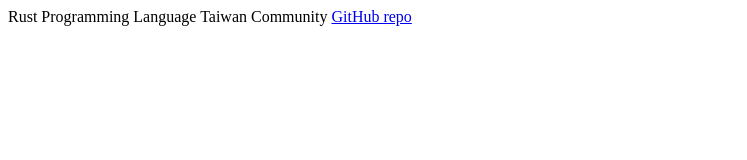
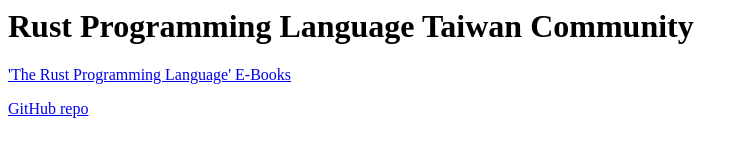
Before and after one commit to taiwan/rust, a plain HTML site: page index.html in a window 1280 px wide. Shown: the whole page, without its empty margins (0-747 px from the left). Drawn offline with Linux system fonts and the light colour scheme.

Commit message:
add E-Books link

```diff
--- a/index.html
+++ b/index.html
@@ -1,3 +1,11 @@
-Rust Programming Language Taiwan Community
-
-<a href="https://github.com/taiwan/rust/">GitHub repo</a>
+<header>
+  <h1>Rust Programming Language Taiwan Community</h1>
+</header>
+<main>
+  <p>
+    <a href="http://killercup.github.io/trpl-ebook/">'The Rust Programming Language' E-Books</a>
+  </p>
+</main>
+<footer>
+  <a href="https://github.com/taiwan/rust/">GitHub repo</a>
+</footer>
```
